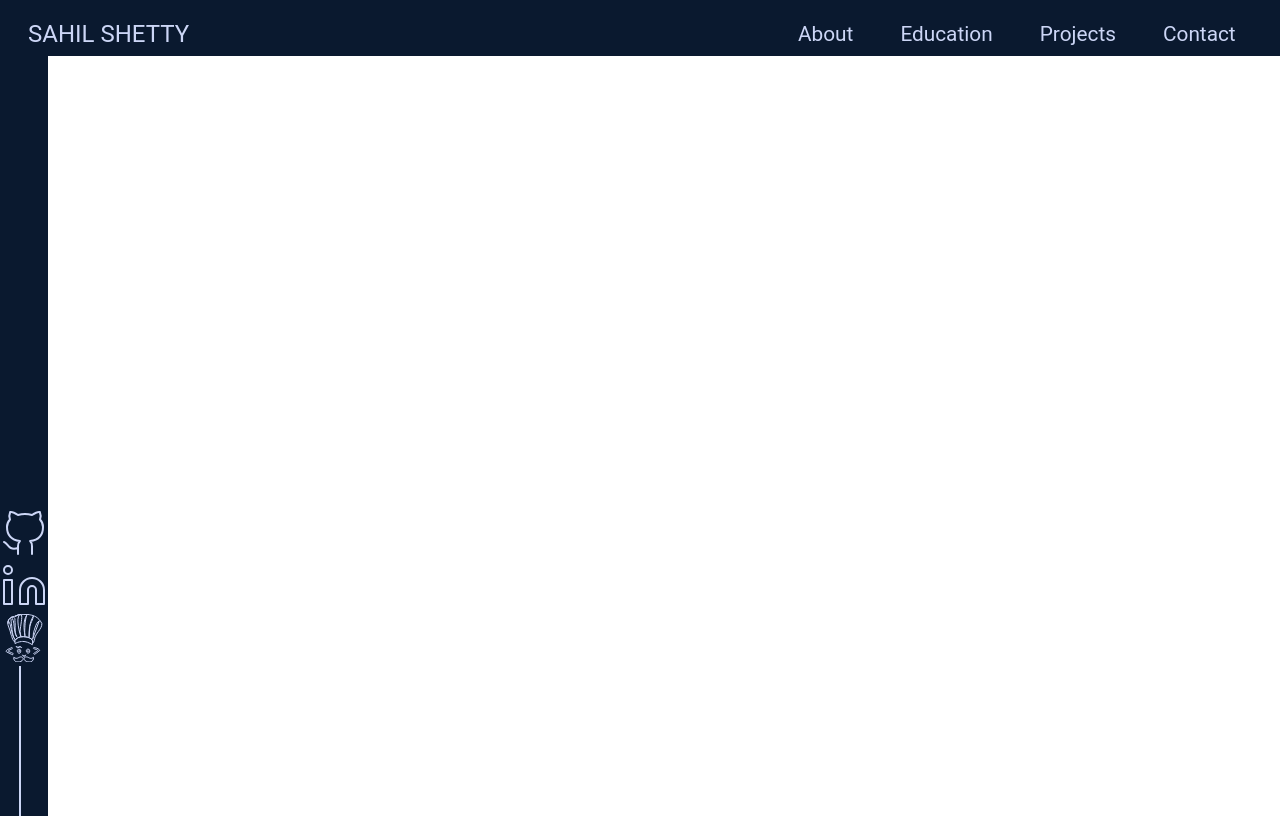
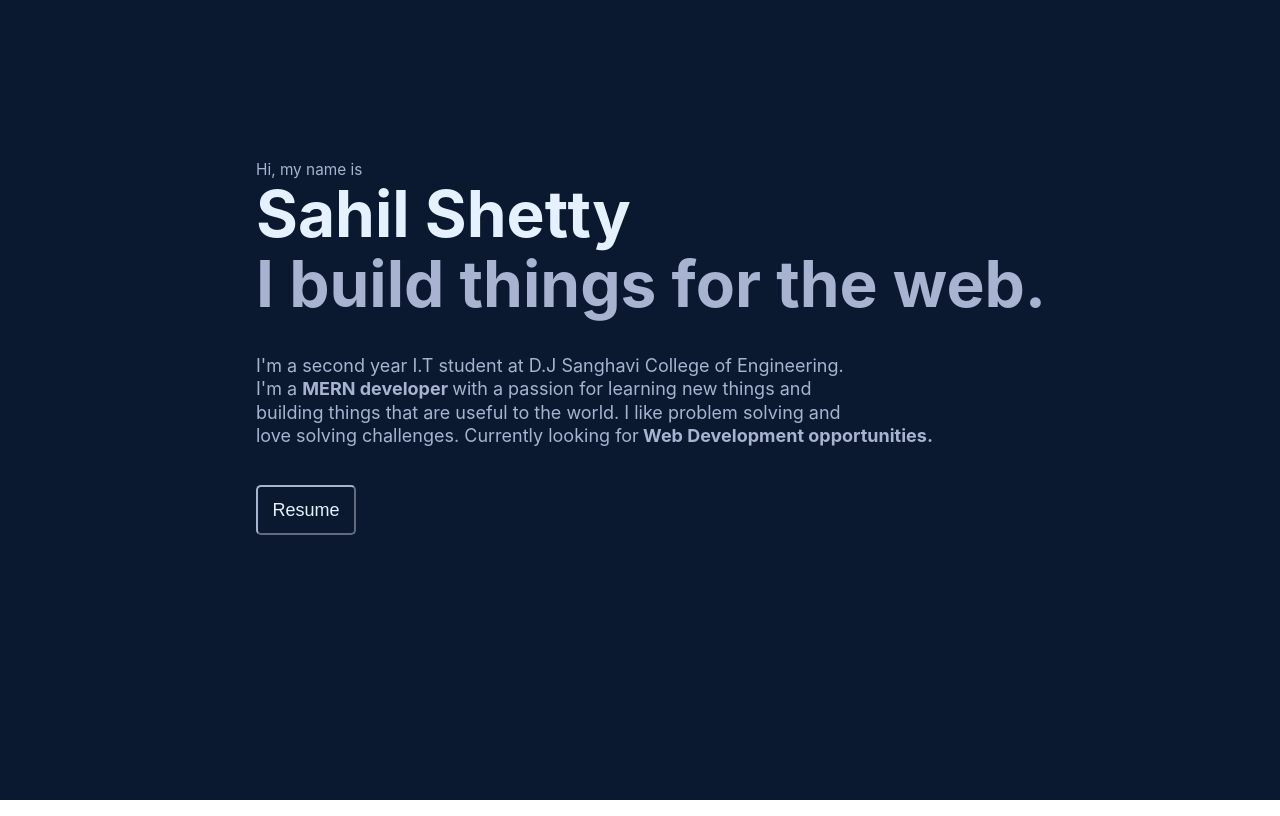
Before and after one commit to ACENSONIX/Portfolio, a Next.js app in the folder portfolio/: page / in a window 1280 px wide. Built offline with nearby package versions, Linux system fonts and the light colour scheme.

Commit message:
added hero section

```diff
--- /dev/null
+++ b/portfolio/components/Sections/Hero.js
@@ -0,0 +1,28 @@
+import styles from "../../styles/Home.module.css";
+import { Flex, Box, Button } from "@chakra-ui/react";
+
+const Hero = () => {
+  return (
+    <>
+      <Box className={styles.hero}>
+        <h1 className={styles.smhead}>Hi, my name is</h1>
+        <h2 className={styles.name}>Sahil Shetty</h2>
+        <h3 className={styles.bigheading}>I build things for the web.</h3>
+        <p className={styles.desc}>
+          I'm a second year I.T student at D.J Sanghavi College of Engineering.
+          <br></br>I'm a <b>MERN developer </b>with a passion for learning new
+          things and
+          <br></br> building things that are useful to the world. I like problem
+          solving and<br></br> love solving challenges. Currently looking for
+          <b> Web Development opportunities.</b>
+        </p>
+
+        <Button size="md" className={styles.rsbtn}>
+          Resume
+        </Button>
+      </Box>
+    </>
+  );
+};
+
+export default Hero;
--- a/portfolio/pages/index.js
+++ b/portfolio/pages/index.js
@@ -1,14 +1,14 @@
-import Head from "next/head";
-import Image from "next/image";
 import Navbar from "../components/Navbar";
+import Hero from "../components/Sections/Hero";
 import Side from "../components/Side";
 import styles from "../styles/Home.module.css";
 
 export default function Home() {
   return (
     <div className={styles.container}>
-      <Navbar />
-      <Side />
+      {/* <Navbar />
+      <Side /> */}
+      <Hero />
     </div>
   );
 }
--- a/portfolio/styles/Home.module.css
+++ b/portfolio/styles/Home.module.css
@@ -143,3 +143,54 @@
   width: 3em;
   height: 95vh;
 }
+
+/* hero */
+.hero {
+  background-color: #0a192f;
+  height: 100vh;
+  display: flex;
+  flex-direction: column;
+  color: #a8b2d1;
+  padding-top: 20vh;
+  padding-left: 20vw;
+}
+
+.bigheading {
+  font-size: 5vw;
+  margin: 0;
+  line-height: 1.1;
+}
+
+.name {
+  font-size: 5vw;
+  margin: 0;
+  line-height: 1.1;
+  color: #e6f1ff;
+  flex: 0 0 0;
+}
+
+.smhead {
+  font-size: 1.2vw;
+  margin: 0;
+  font-weight: 400;
+}
+
+.desc {
+  padding-top: 2vh;
+  font-size: 18px;
+  line-height: 1.3;
+  color: #a8b2d1;
+}
+
+.rsbtn {
+  margin-top: 20px;
+  border: "2px";
+  width: 100px;
+  height: 50px;
+  background-color: #0a192f;
+  color: #e6f1ff;
+  border-radius: 5px;
+  border-color: #a8b2d1;
+  font-size: 18px;
+  font-weight: 400;
+}
```
